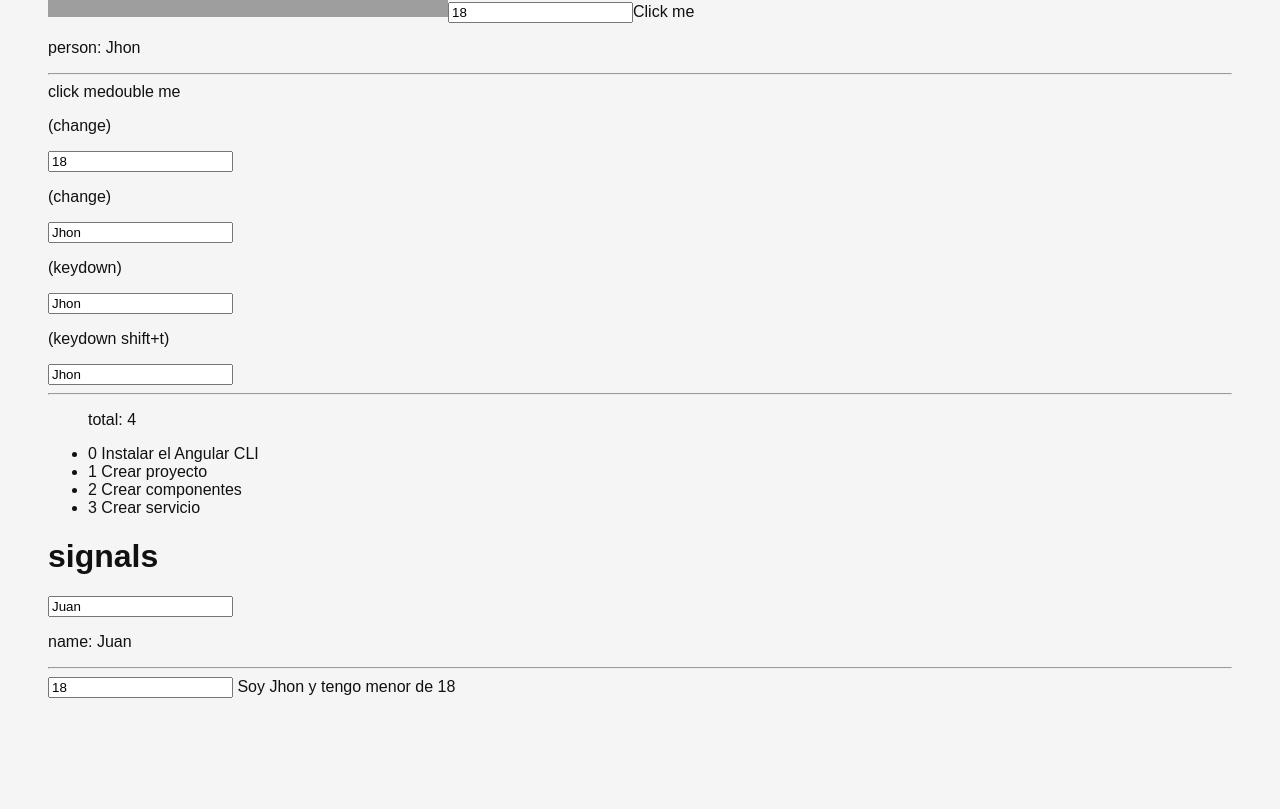
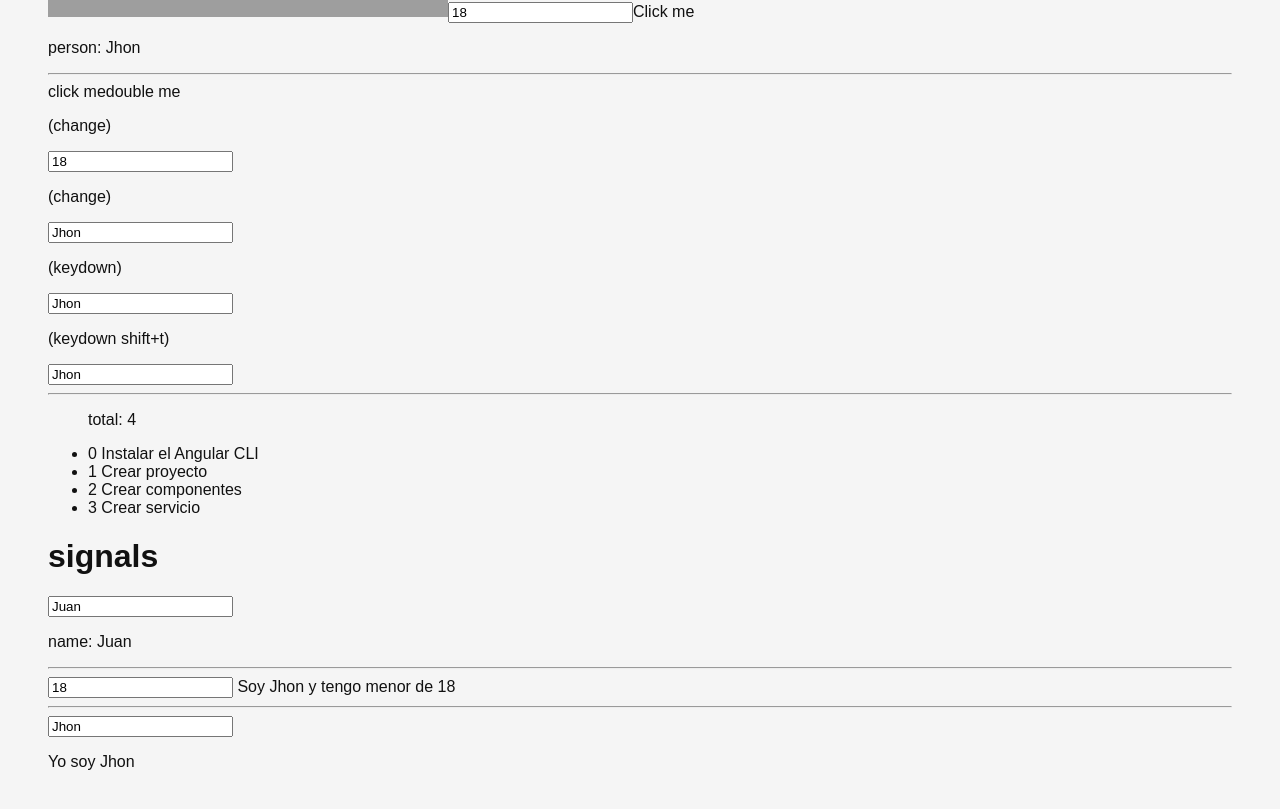
Before and after one commit to jhonbg/todoapp, an Angular app: page /labs in a window 1280 px wide. Shown: the part 695-1504 px from the top of the page. Before the commit the page ends 1441 px from the top, so only its background shows below. Built offline with nearby package versions, Linux system fonts and the light colour scheme; grey boxes are pictures that could not be loaded.

Commit message:
clase 14

```diff
--- a/src/app/pages/home/home.component.html
+++ b/src/app/pages/home/home.component.html
@@ -57,8 +57,17 @@
       <!-- This footer should be hidden by default and shown when there are todos -->
       <footer class="footer">
         <!-- This should be `0 items left` by default -->
-        <span class="todo-count" *ngIf="tasks().length > 1; else item" ><strong>{{ tasks().length }}</strong> items</span>
-        <ng-template #item> <span class="todo-count"><strong>{{ tasks().length }}</strong> item</span></ng-template>
+        <span class="todo-count">
+          <strong>
+            {{ tasks().length }}
+          </strong>
+          <span *ngIf="tasks().length > 1; else item" >
+            items
+          </span>
+          <ng-template #item>
+            item
+          </ng-template>
+        </span>
         <!-- Remove this if you don't implement routing -->
         <ul class="filters">
           <li>
--- a/src/app/pages/labs/labs.component.html
+++ b/src/app/pages/labs/labs.component.html
@@ -47,4 +47,13 @@
   <ng-template #elseBlock>
     Soy {{ person().name }} y tengo menor de 18
   </ng-template>
+  <hr/>
+  <input type="text" [value]="person().name" (change)="changeName($event)">
+  <div [ngSwitch]="person().name">
+    <p *ngSwitchCase="'Jhon'">Yo soy Jhon</p>
+    <p *ngSwitchCase="'Juan'">Yo soy Juan</p>
+    <p *ngSwitchCase="'Mario'">Yo soy Mario</p>
+    <p *ngSwitchCase="'Ana'">Yo soy Ana</p>
+    <p *ngSwitchDefault>Yo no soy conocido</p>
+  </div>
 </div>
--- a/src/app/pages/labs/labs.component.ts
+++ b/src/app/pages/labs/labs.component.ts
@@ -51,4 +51,15 @@ export class LabsComponent {
       }
     });
   }
+
+  changeName(event: Event) {
+    const input = event.target as HTMLInputElement;
+    const newValue = input.value;
+    this.person.update(prevState => {
+      return{
+        ...prevState,
+        name: newValue
+      }
+    });
+  }
 }
```
